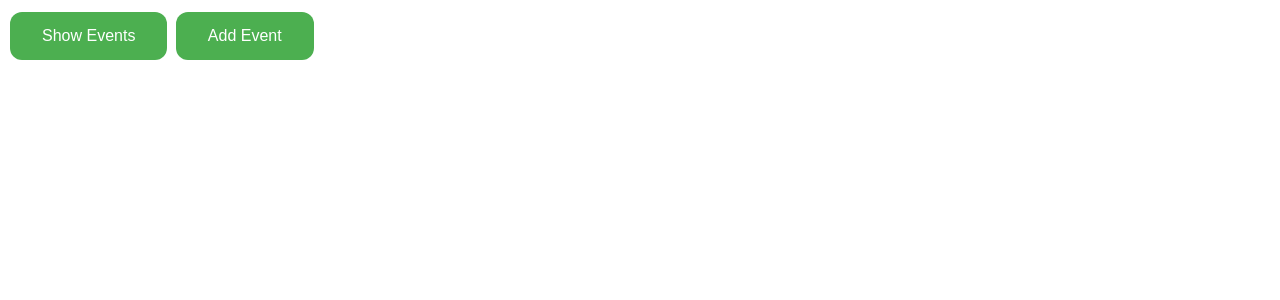
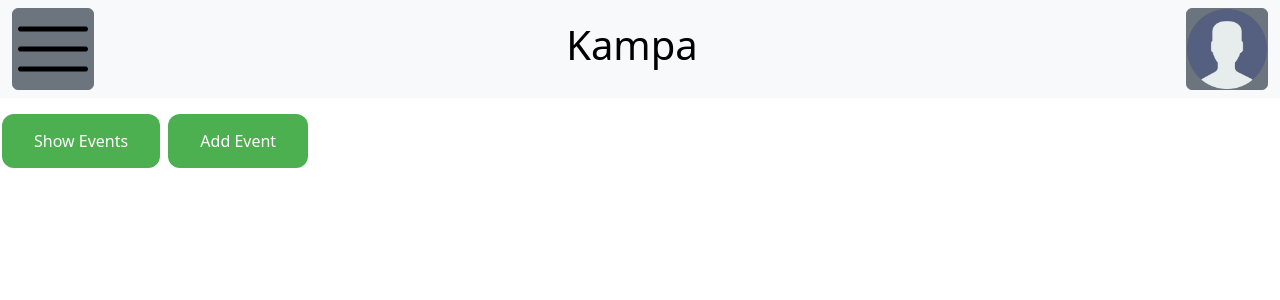
Before and after one commit to wojtek20032/free_time_application, a PHP site: page /terminarz.html in a window 1280 px wide. Shown: the top 300 px of the page. Run offline with PHP 8.4, Linux system fonts and the light colour scheme.

Commit message:
Adding header to Terminarz, bootstrap and css

```diff
--- a/calendar/terminarz.css
+++ b/calendar/terminarz.css
@@ -61,3 +61,22 @@ body {
     background-color: #45a049;
     transform: scale(1.05);
 }
+
+header {
+    max-height: 90px;
+    margin-bottom: 20px;
+  }
+  img {
+    width: 80px;
+    height: 80px;
+  }
+  .header {
+    display: flex;
+    justify-content: space-between;
+    align-items: center;
+  }
+  #profile {
+    text-align: right;
+    left: auto !important;
+    right: 0 !important;
+  }
--- a/calendar/terminarz.html
+++ b/calendar/terminarz.html
@@ -5,8 +5,59 @@
     <meta name="viewport" content="width=device-width, initial-scale=1.0">
     <title>Event Calendar</title>
     <link rel="stylesheet" href="terminarz.css">
+    <link
+      href="https://cdn.jsdelivr.net/npm/bootstrap@5.3.3/dist/css/bootstrap.min.css"
+      rel="stylesheet"
+      integrity="sha384-QWTKZyjpPEjISv5WaRU9OFeRpok6YctnYmDr5pNlyT2bRjXh0JMhjY6hW+ALEwIH"
+      crossorigin="anonymous"
+    />
 </head>
 <body>
+    <header>
+        <nav class="navbar navbar-expand-lg bg-body-tertiary">
+          <div class="container-fluid" style="display: block">
+            <div class="header">
+              <div class="dropdown">
+                <button
+                  class="btn btn-secondary"
+                  type="button"
+                  data-bs-toggle="dropdown"
+                  aria-expanded="false"
+                  style="padding: 0%"
+                >
+                  <img src="../icons/menu.png" />
+                </button>
+                <ul class="dropdown-menu">
+                  <li><a class="dropdown-item" href="../calendar/terminarz.html">Terminarz</a></li>
+                  <li><a class="dropdown-item" href="https://onedrive.live.com/login/">OneDrive</a></li>
+                  <li><a class="dropdown-item" href="https://github.com">GitHub</a></li>
+                  <li><a class="dropdown-item" href="menu.html">Menu</a></li>
+                </ul>
+              </div>
+              <a class="navbar-brand" href="menu.html"><h1>Kampa</h1></a>
+              <div class="dropdown">
+                <button
+                  class="btn btn-secondary"
+                  type="button"
+                  data-bs-toggle="dropdown"
+                  aria-expanded="false"
+                  style="padding: 0%"
+                >
+                  <img src="../icons/user.png" />
+                </button>
+                <ul
+                  class="dropdown-menu dropdown-menu-right"
+                  id="profile"
+                >
+                  <li><a class="dropdown-item" href="../profil/profil.html">Profil</a></li>
+                  <li><a class="dropdown-item" href="#">Powiadomienia</a></li>
+                  <li><a class="dropdown-item" href="#">Wyloguj</a></li>
+                </ul>
+              </div>
+            </div>
+          </div>
+        </nav>
+      </header>
     <div class="calendar-container" style="display: none;">
         <div id="calendar"></div>
     </div>
```
